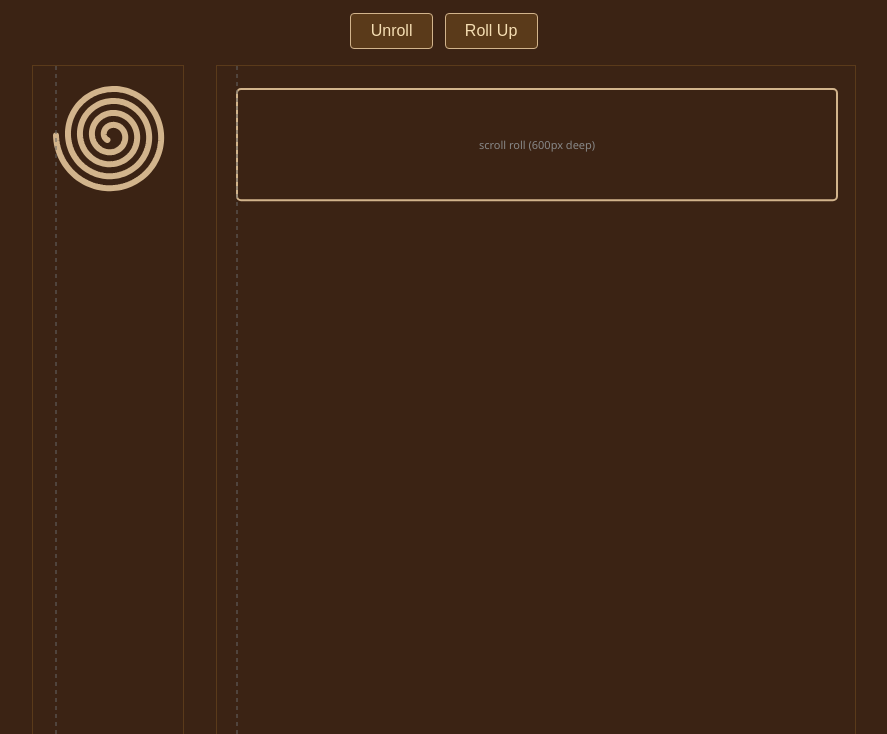
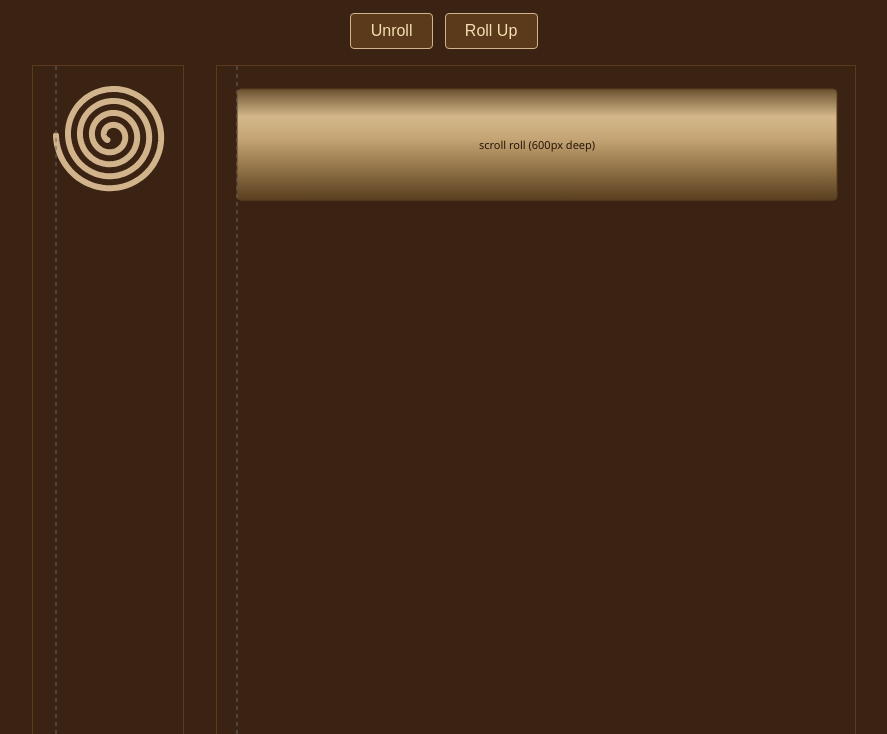
Before and after one commit to jessitron/mtg-sparrow, a website: page cylinder-prototype.html in a window 1280 px wide. Shown: the part 66-800 px from the top of the page, without its empty margins (196-1083 px from the left). Drawn offline with Linux system fonts and the light colour scheme.

Commit message:
Add cylindrical shading gradient to side projection rectangle - claude
Replace the flat stroke-only rectangle with a gradient-filled one that
simulates a round cylinder viewed from the side. Top-to-bottom linear
gradient with dark edges and a highlight band in the upper portion
(as if lit from the upper-left). Khaki color family throughout. Label
color darkened for contrast against the filled background.

```diff
--- a/cylinder-prototype.html
+++ b/cylinder-prototype.html
@@ -422,17 +422,43 @@
         sideSvg.appendChild(label);
       }
 
-      // The rolled coil — a rectangle: coilDiameter tall × Z_DEPTH wide
+      // The rolled coil — a cylinder cross-section: coilDiameter tall × Z_DEPTH wide
       // Positioned so its top is at coilTopY
       if (coilDiameter > STROKE_WIDTH * 2) {
+        // Cylindrical shading gradient (top-to-bottom simulating a horizontal cylinder
+        // lit from the upper-left)
+        const defs = document.createElementNS('http://www.w3.org/2000/svg', 'defs');
+        const grad = document.createElementNS('http://www.w3.org/2000/svg', 'linearGradient');
+        grad.setAttribute('id', 'cylinder-grad');
+        grad.setAttribute('x1', '0');
+        grad.setAttribute('y1', '0');
+        grad.setAttribute('x2', '0');
+        grad.setAttribute('y2', '1');
+        // Stops: dark edge → highlight (upper-left light) → mid → dark edge
+        const stops = [
+          { offset: '0%',   color: '#6b5130' },  // dark top edge
+          { offset: '25%',  color: '#d4b88a' },  // highlight (light from upper-left)
+          { offset: '45%',  color: '#c4a474' },  // slightly dimmer
+          { offset: '75%',  color: '#8a6d42' },  // shadow
+          { offset: '100%', color: '#5a3f20' },  // dark bottom edge
+        ];
+        for (const s of stops) {
+          const stop = document.createElementNS('http://www.w3.org/2000/svg', 'stop');
+          stop.setAttribute('offset', s.offset);
+          stop.setAttribute('stop-color', s.color);
+          grad.appendChild(stop);
+        }
+        defs.appendChild(grad);
+        sideSvg.appendChild(defs);
+
         const rect = document.createElementNS('http://www.w3.org/2000/svg', 'rect');
         rect.setAttribute('x', wallX);
         rect.setAttribute('y', coilTopY);
         rect.setAttribute('width', Z_DEPTH);
         rect.setAttribute('height', coilDiameter);
-        rect.setAttribute('fill', 'none');
-        rect.setAttribute('stroke', SPIRAL_COLOR);
-        rect.setAttribute('stroke-width', 2);
+        rect.setAttribute('fill', 'url(#cylinder-grad)');
+        rect.setAttribute('stroke', '#5a3f20');
+        rect.setAttribute('stroke-width', 1);
         rect.setAttribute('rx', 4);
         sideSvg.appendChild(rect);
 
@@ -440,7 +466,7 @@
         const label = document.createElementNS('http://www.w3.org/2000/svg', 'text');
         label.setAttribute('x', wallX + Z_DEPTH / 2);
         label.setAttribute('y', coilTopY + coilDiameter / 2 + 4);
-        label.setAttribute('fill', '#888');
+        label.setAttribute('fill', '#2a1508');
         label.setAttribute('font-size', '11');
         label.setAttribute('text-anchor', 'middle');
         label.textContent = `scroll roll (${Z_DEPTH}px deep)`;
```
